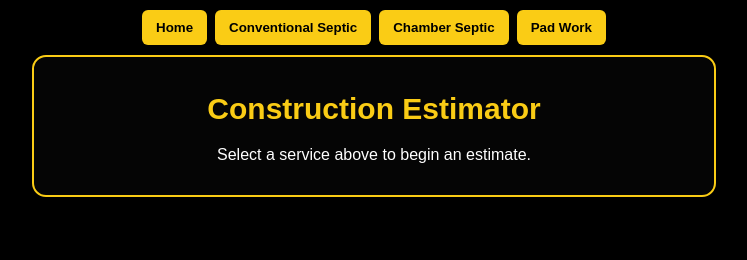
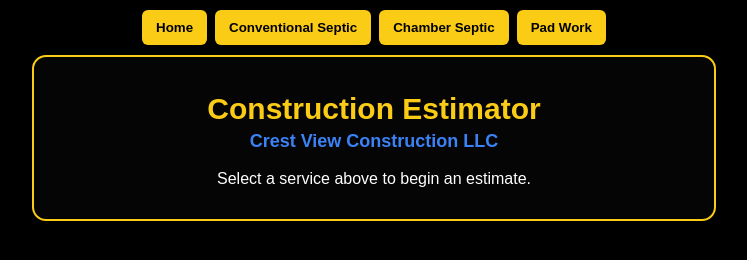
Before and after one commit to ls1freak33/Traditional-septic, a plain HTML site: page index.html in a window 1280 px wide. Shown: the whole page, without its empty margins (266-1013 px from the left). Drawn offline with Linux system fonts and the light colour scheme.

Commit message:
Update index.html

```diff
--- a/index.html
+++ b/index.html
@@ -43,6 +43,15 @@
     text-align: center;
     color: #facc15;
     font-size: 30px;
+    margin-bottom: 5px;
+}
+
+.company {
+    text-align: center;
+    font-size: 18px;
+    font-weight: bold;
+    color: #3b82f6;
+    margin-bottom: 18px;
 }
 
 .section {
@@ -108,6 +117,7 @@
 <!-- HOME -->
 <div id="home" class="page active">
     <h1>Construction Estimator</h1>
+    <div class="company">Crest View Construction LLC</div>
     <p style="text-align:center">
         Select a service above to begin an estimate.
     </p>
@@ -115,8 +125,8 @@
 
 <!-- SEPTIC -->
 <div id="septic" class="page">
-
     <h1 id="septicTitle">Septic Estimator</h1>
+    <div class="company">Crest View Construction LLC</div>
 
     <div class="section">
         <div class="section-title">System Details</div>
@@ -139,12 +149,12 @@
 
     <button class="calc" onclick="calculate()">CALCULATE</button>
     <div class="total" id="total">$0.00</div>
-
 </div>
 
 <!-- PAD WORK -->
 <div id="pad" class="page">
     <h1>Pad Work</h1>
+    <div class="company">Crest View Construction LLC</div>
     <p>Pad estimator coming next.</p>
 </div>
 
```
Lines whose indentation alone changed are shown as unchanged.
